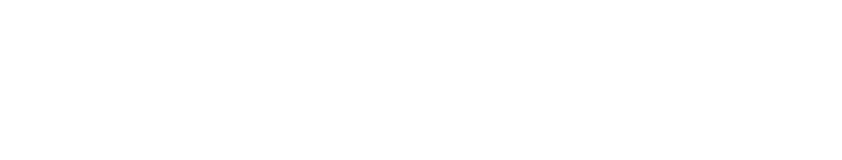
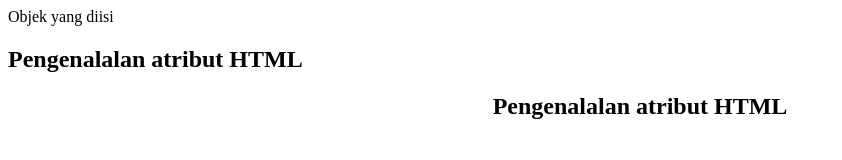
Before and after one commit to azizmaghfuri/tag-html, a plain HTML site: page index.html in a window 1280 px wide. Shown: the whole page, without its empty margins (0-842 px from the left). Drawn offline with Linux system fonts and the light colour scheme.

Commit message:
Update index.html

```diff
--- a/index.html
+++ b/index.html
@@ -3,4 +3,11 @@
   <head>
     <title>tag html</title>
   </head>
+  <body>
+    <tag>Objek yang diisi</tag>
+
+    <strong><h2>Pengenalalan atribut HTML</h2></strong>
+
+    <h2 align="center">Pengenalalan atribut HTML</h2>
+  </body>
 </html>
```
